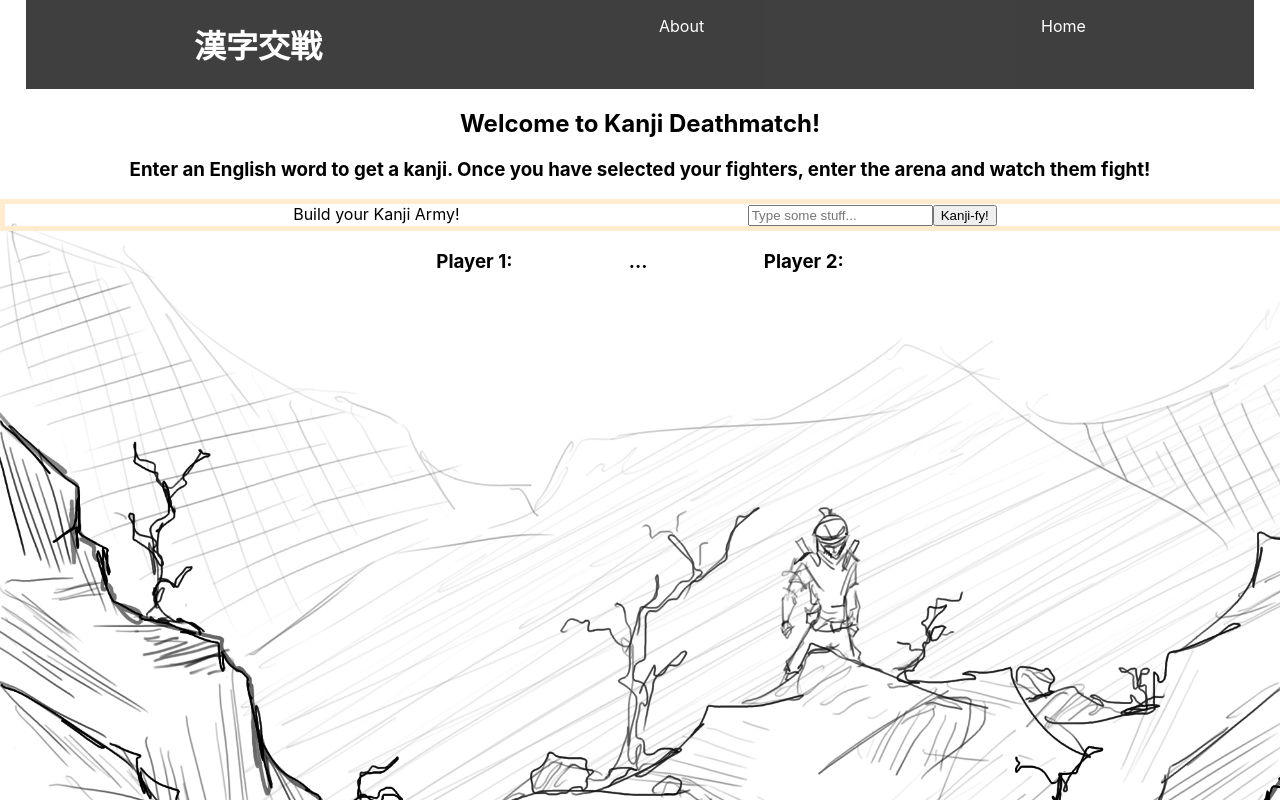
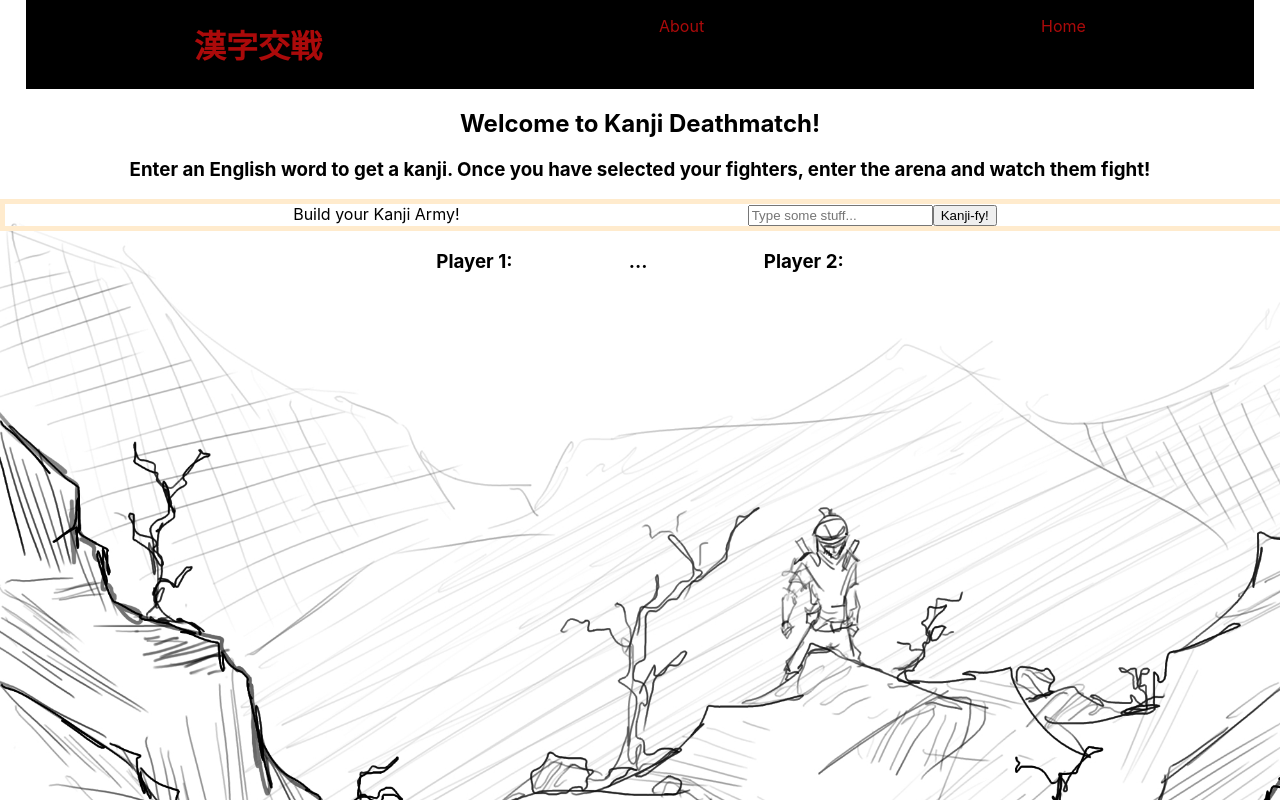
Before and after one commit to eighdreeuhn/Kanji-Death-Match, a React (Create React App) app in the folder kanji-death-match/: page /#/home in a window 1280 px wide. Shown: the top 800 px of the page. Built offline with nearby package versions, Linux system fonts and the light colour scheme.

Commit message:
Troublshooting deployment

```diff
--- a/kanji-death-match/src/App.css
+++ b/kanji-death-match/src/App.css
@@ -168,7 +168,6 @@ header {
     display: flex;
     justify-content: space-around;
     background-color: black;
-    opacity: 75%;
     color: white;
     margin: 0 2%;
 }
@@ -176,7 +175,7 @@ header {
 header a {
     text-decoration: none;
     opacity: 100%;
-    color: white;
+    color: rgb(171, 10, 10);
 }
 
 nav {
--- a/kanji-death-match/src/App.js
+++ b/kanji-death-match/src/App.js
@@ -1,5 +1,5 @@
-import React, { useState, useEffect } from 'react';
-import { Routes, Route, Link, Navigate } from "react-router-dom";
+import React from 'react';
+import { Routes, Route } from "react-router-dom";
 import Intro from './Components/Intro';
 import Footer from './Components/Footer';
 import Home from './Routes/Home';
--- a/kanji-death-match/src/Routes/Home.js
+++ b/kanji-death-match/src/Routes/Home.js
@@ -1,4 +1,4 @@
-import React, { useState, useEffect } from 'react';
+import React, { useState } from 'react';
 import { Routes, Route, Link } from "react-router-dom";
 import KanjiCard from '../Components/KanjiCard';
 import KanjiDetails from '../Components/KanjiDetails';
--- a/kanji-death-match/src/index.js
+++ b/kanji-death-match/src/index.js
@@ -9,6 +9,6 @@ const root = createRoot(container);
 
 root.render(
 
-  <Router basename={process.env.PUBLIC_URL}>
+  <Router>
     <App/>
   </Router>,)
```
Also changed, not shown: kanji-death-match/src/Components/Status.js (deleted, +0 -9 lines), kanji-death-match/src/Routes/PreBattle.js (deleted, +0 -7 lines).
